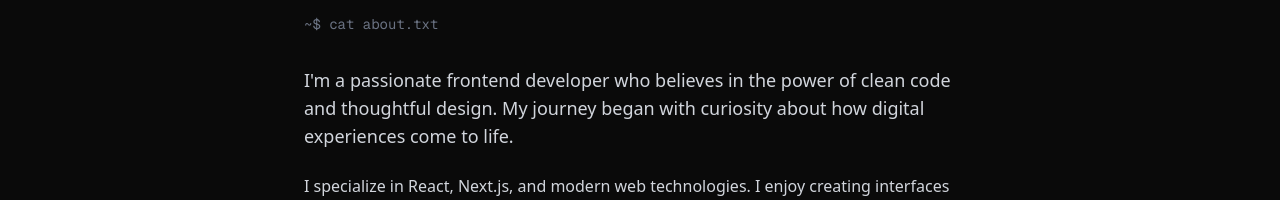
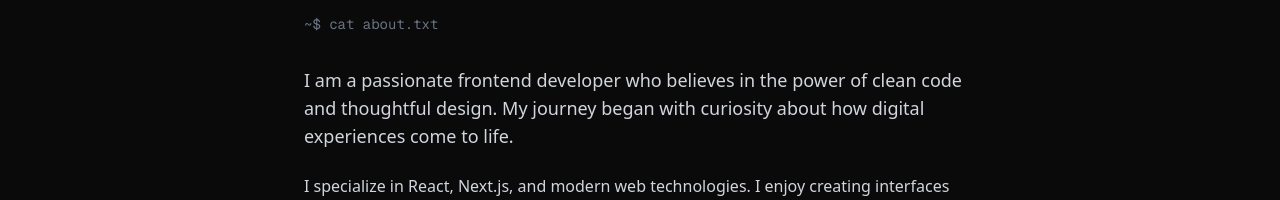
Before and after one commit to OsmelDev/portfolioweb, a Next.js app: page / in a window 1280 px wide. Both pictures are taken after a click on the button 1230 px from the left and 752 px from the top of the page. Shown: the part 158-358 px from the top of the page. Built offline with nearby package versions, Linux system fonts and the light colour scheme.

Commit message:
fix: backtics removed from text

```diff
--- a/app/sections/About.tsx
+++ b/app/sections/About.tsx
@@ -25,7 +25,7 @@ function AboutSection() {
         className="space-y-4 sm:space-y-6 text-gray-300 leading-relaxed"
       >
         <p className="text-base sm:text-lg">
-          I'm a passionate frontend developer who believes in the power of clean
+          I am a passionate frontend developer who believes in the power of clean
           code and thoughtful design. My journey began with curiosity about how
           digital experiences come to life.
         </p>
--- a/app/sections/Contact.tsx
+++ b/app/sections/Contact.tsx
@@ -34,7 +34,7 @@ function ContactSection() {
         transition={{ delay: 0.7 }}
         className="text-gray-400 mb-8 sm:mb-12 leading-relaxed text-sm sm:text-base px-4"
       >
-        I'm always interested in new opportunities and collaborations. Whether
+        I am always interested in new opportunities and collaborations. Whether
         you have a project in mind or just want to say hello, feel free to reach
         out.
       </motion.p>
```
